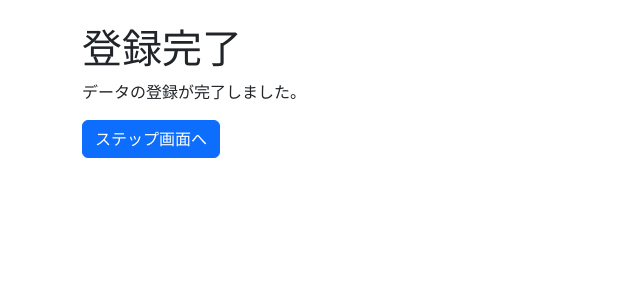
After one commit to SakuraHama/TeamCreate_Phese2_teamA, a PHP site: page /php1/Complete.php in a window 1280 px wide. The commit adds this page. Shown: the top 300 px of the page, without its empty margins (0-640 px from the left). Run offline with PHP 8.4, Linux system fonts and the light colour scheme.

Commit message:
complete.php

```diff
--- /dev/null
+++ b/Complete.php
@@ -0,0 +1,16 @@
+<!DOCTYPE html>
+<html lang="en">
+<head>
+    <meta charset="UTF-8">
+    <meta name="viewport" content="width=device-width, initial-scale=1.0">
+    <title>登録完了</title>
+    <link rel="stylesheet" href="css/bootstrap.min.css">
+</head>
+<body>
+    <div class="container mt-4">
+        <h1>登録完了</h1>
+        <p>データの登録が完了しました。</p>
+        <a href="Step.php" class="btn btn-primary">ステップ画面へ</a>
+    </div>
+</body>
+</html>
--- a/Login.php
+++ b/Login.php
@@ -57,7 +57,7 @@ if(isset($_POST['loginbtn'])){
     <meta charset="UTF-8">
     <meta name="viewport" content="width=device-width, initial-scale=1.0">
     <title>ログイン画面</title>
-    <link rel="stylesheet" href="./css/bootstrap.css">
+    <link rel="stylesheet" href="css/bootstrap.min.css">
     <link href="https://use.fontawesome.com/releases/v5.6.1/css/all.css" rel="stylesheet">
     <script src="https://code.jquery.com/jquery-2.2.4.min.js"></script>
 </head>
```
